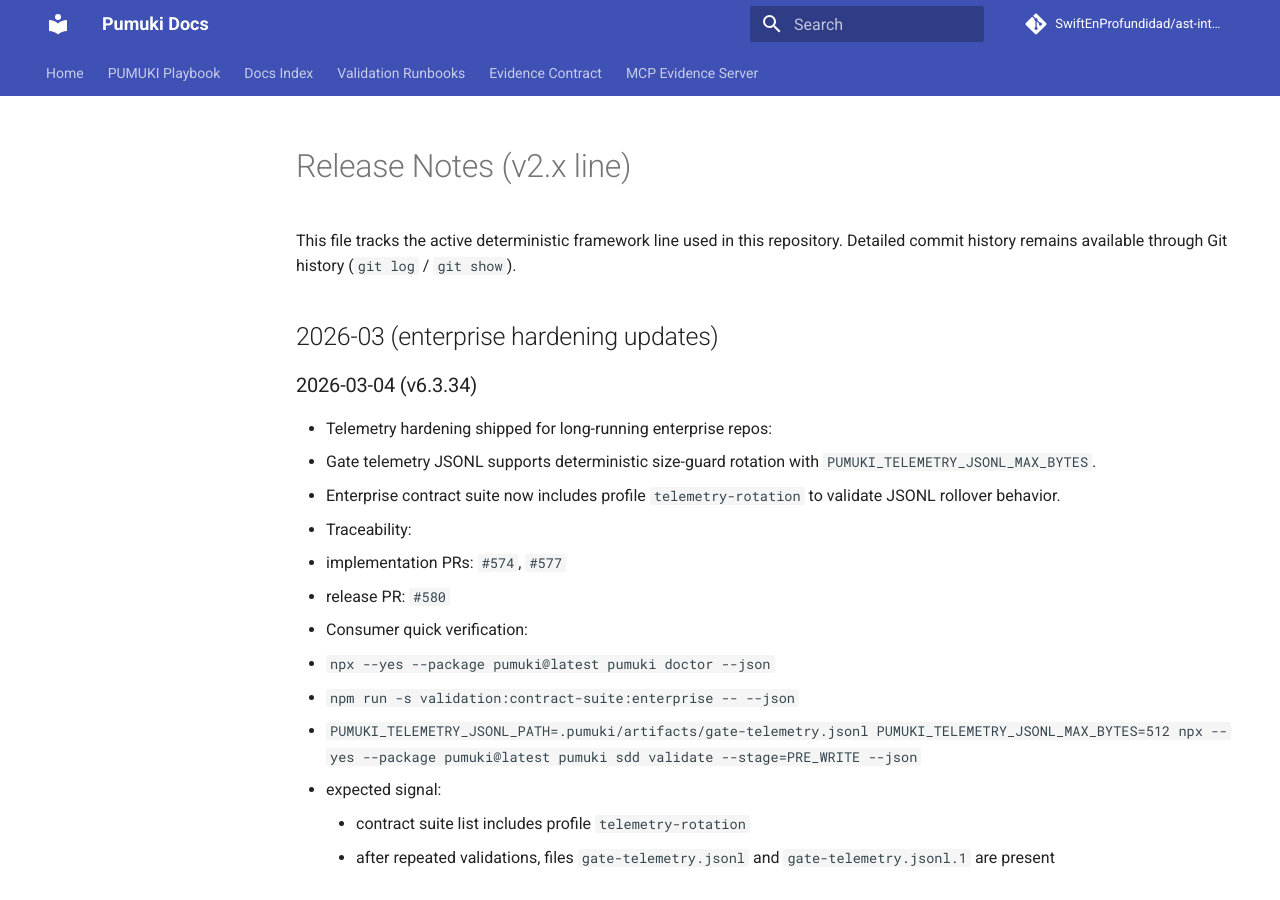
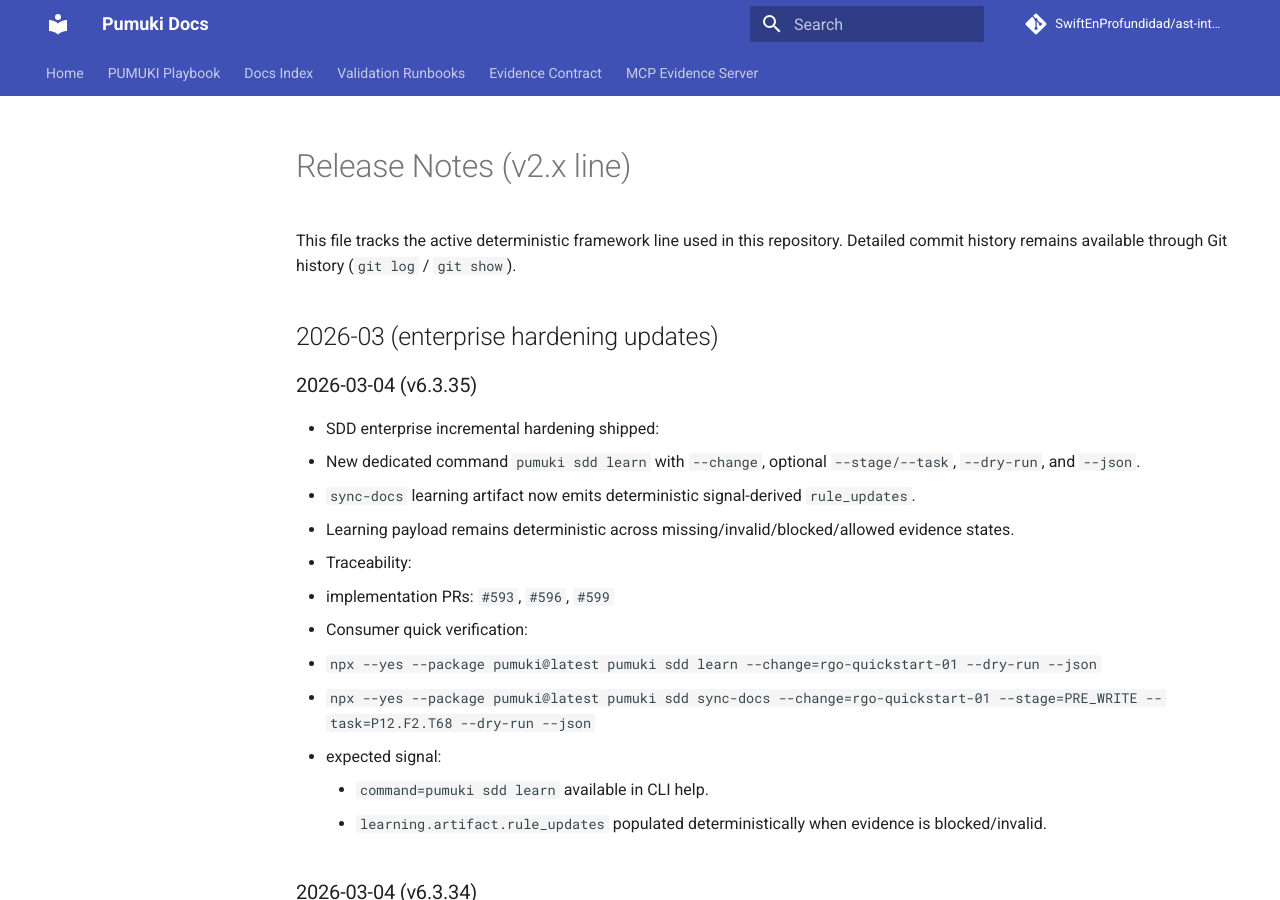
Before and after one commit to SwiftEnProfundidad/ast-intelligence-hooks, an MkDocs documentation site: the page built from docs/RELEASE_NOTES.md, in a window 1280 px wide and 900 px high. Built offline with MkDocs 1.6.1 and Material for MkDocs 9.7.7, drawn with Linux system fonts in a browser that asks for light colours; comment, search, counter and statistics services are not loaded.

Commit message:
chore(release): bump version to 6.3.35

```diff
--- a/docs/RELEASE_NOTES.md
+++ b/docs/RELEASE_NOTES.md
@@ -4,6 +4,21 @@ This file tracks the active deterministic framework line used in this repository
 Detailed commit history remains available through Git history (`git log` / `git show`).
 
 ## 2026-03 (enterprise hardening updates)
+
+### 2026-03-04 (v6.3.35)
+
+- SDD enterprise incremental hardening shipped:
+  - New dedicated command `pumuki sdd learn` with `--change`, optional `--stage/--task`, `--dry-run`, and `--json`.
+  - `sync-docs` learning artifact now emits deterministic signal-derived `rule_updates`.
+  - Learning payload remains deterministic across missing/invalid/blocked/allowed evidence states.
+- Traceability:
+  - implementation PRs: `#593`, `#596`, `#599`
+- Consumer quick verification:
+  - `npx --yes --package pumuki@latest pumuki sdd learn --change=rgo-quickstart-01 --dry-run --json`
+  - `npx --yes --package pumuki@latest pumuki sdd sync-docs --change=rgo-quickstart-01 --stage=PRE_WRITE --task=P12.F2.T68 --dry-run --json`
+  - expected signal:
+    - `command=pumuki sdd learn` available in CLI help.
+    - `learning.artifact.rule_updates` populated deterministically when evidence is blocked/invalid.
 
 ### 2026-03-04 (v6.3.34)
 
--- a/package.json
+++ b/package.json
@@ -1,6 +1,6 @@
 {
   "name": "pumuki",
-  "version": "6.3.34",
+  "version": "6.3.35",
   "description": "Enterprise-grade AST Intelligence System with multi-platform support (iOS, Android, Backend, Frontend) and Feature-First + DDD + Clean Architecture enforcement. Includes dynamic violations API for intelligent querying.",
   "main": "index.js",
   "bin": {
```
Also changed, not shown: 1 other file.
